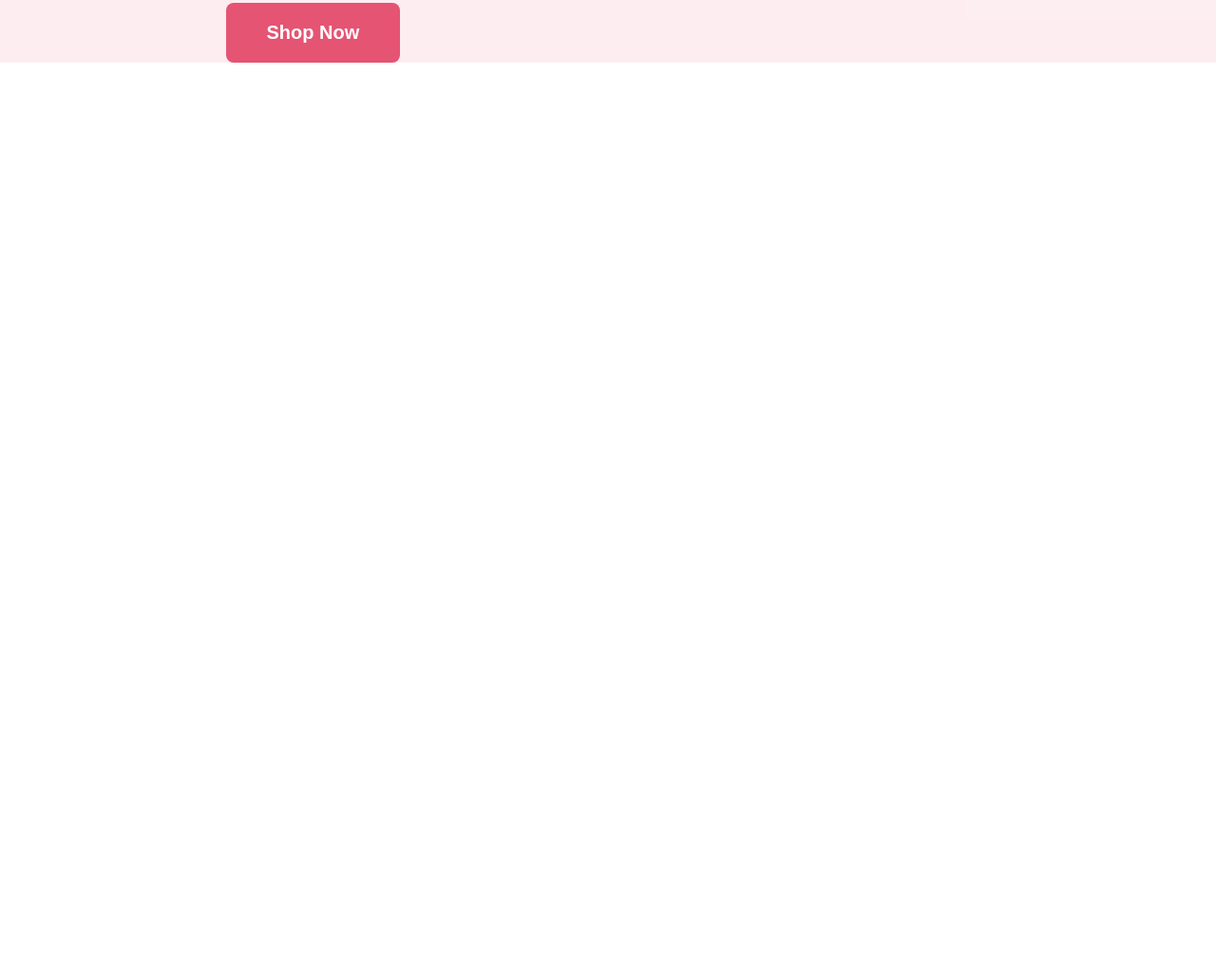
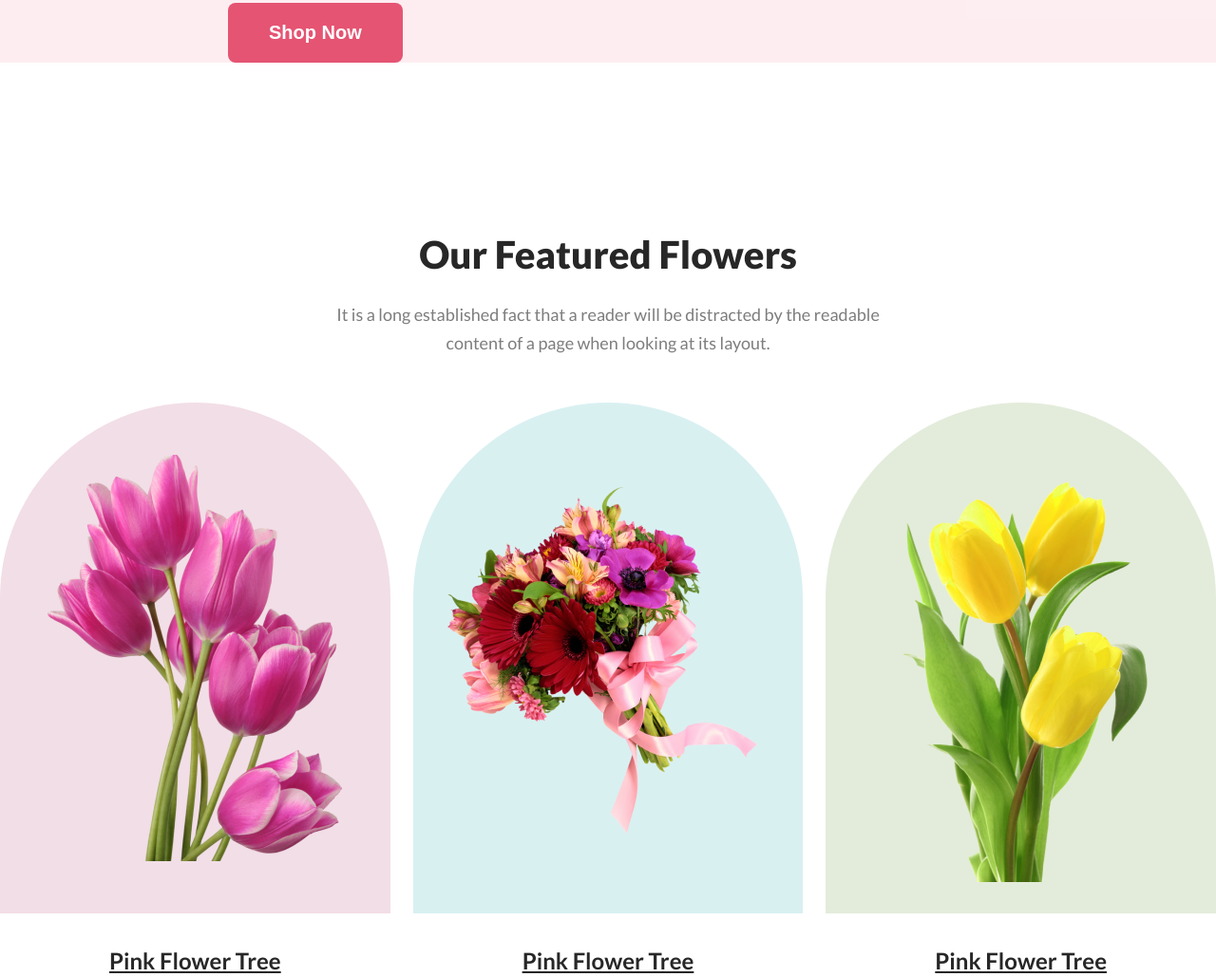
Before and after one commit to redoy49/flower-shop, a plain HTML site: page index.html in a window 1280 px wide. Shown: the part 489-1518 px from the top of the page at 95% size. Before the commit the page ends 800 px from the top, so only its background shows below. Drawn offline with Linux system fonts and the light colour scheme.

Commit message:
Fix featured img

```diff
--- a/assets/css/style.css
+++ b/assets/css/style.css
@@ -6,7 +6,7 @@ body {
   font-style: normal;
 }
 
-/* Reset */
+/* Global reset */
 * {
   margin: 0;
   padding: 0;
@@ -29,21 +29,44 @@ body {
   background-color: #e96a85;
 }
 
-.containe {
+.container {
   max-width: 1440px;
-  max-height: 850px;
+  margin: 0 auto;
+}
+
+.featured-flower h2 {
+  color: #272727;
+  font-size: 40px;
+  font-weight: 800;
+  margin-bottom: 24px;
+}
+
+.featured-flower > p {
+  color: rgba(39, 39, 39, 0.6);
+  font-size: 18px;
+  font-weight: 400;
+  line-height: 30px; /* 166.667% */
+  max-width: 594px;
+  margin: 0 auto;
+  margin-bottom: 48px;
+}
+
+/* Header styles */
+.header {
+  max-width: 1920px;
   margin: 0 auto;
 }
 
 .banner {
   display: flex;
-  justify-content: center;
+  justify-content: space-between;
   align-items: center;
   background: rgba(229, 84, 115, 0.1);
   column-gap: 97px;
-  padding: 50px 240px 0 240px;
   max-height: 850px;
   margin: 0 auto;
+  padding: 50px 240px 0 240px;
+  margin-bottom: 178px;
 }
 
 .banner-content h1 {
@@ -72,6 +95,52 @@ body {
   height: auto;
 }
 
+/* Featured flower */
+.featured-flower {
+  text-align: center;
+}
+
+.flower-container {
+  display: grid;
+  grid-template-columns: repeat(3, 1fr);
+  column-gap: 24px;
+}
+
+.flower-card p {
+  color: #272727;
+  font-size: 24px;
+  font-weight: 700;
+  line-height: 35px; /* 145.833% */
+  text-decoration-line: underline;
+}
+
+.img-container {
+  width: 100%;
+  height: 538px;
+  margin-bottom: 32px;
+  display: flex;
+  justify-content: center;
+  align-items: center;
+  overflow: hidden;
+  border-radius: 300px 300px 0px 0px;
+}
+
+.img-container img {
+  max-width: 100%;
+  height: auto;
+}
+
+.flower-card .pink {
+  background: rgba(167, 33, 98, 0.15);
+}
+
+.flower-card .blue {
+  background: rgba(5, 151, 160, 0.15);
+}
+
+.flower-card .gray {
+  background: rgba(71, 125, 17, 0.15);
+}
 
 @media (max-width: 768px) {
   .banner {
--- a/index.html
+++ b/index.html
@@ -1,28 +1,64 @@
 <!DOCTYPE html>
 <html lang="en">
   <head>
-  <meta charset="UTF-8">
-  <meta name="viewport" content="width=device-width, initial-scale=1.0">
+    <meta charset="UTF-8" />
+    <meta name="viewport" content="width=device-width, initial-scale=1.0" />
     <title>Flower Shop</title>
-  <link rel="stylesheet" href="assets/css/style.css">
+    <link rel="stylesheet" href="assets/css/style.css" />
   </head>
   <body>
     <!-- Header section -->
-  <header>
-    <div class="container banner">
+    <header class="header">
+      <div class="banner">
         <div class="banner-content">
           <h1>Let's make beautiful flowers a part of your life.</h1>
-        <p>It is a long established fact that a reader will be distracted by the readable content of a page when looking at its layout. The point of using Lorem Ipsum is that it has a more-or-less normal distribution of letters.</p>
+          <p>
+            It is a long established fact that a reader will be distracted by
+            the readable content of a page when looking at its layout. The point
+            of using Lorem Ipsum is that it has a more-or-less normal
+            distribution of letters.
+          </p>
           <button class="btn">Shop Now</button>
         </div>
         <div class="banner-img">
-        <img src="assets/images/pngwing 10.png" alt="">
+          <img src="assets/images/pngwing 10.png" alt="" />
         </div>
       </div>
     </header>
     <!-- Main content -->
-  <main></main>
+    <main>
+      <!-- Featured section -->
+      <section class="container featured-flower">
+        <h2>Our Featured Flowers</h2>
+        <p>
+          It is a long established fact that a reader will be distracted by the
+          readable content of a page when looking at its layout.
+        </p>
+        <div class="flower-container">
+          <div class="flower-card">
+            <div class="img-container pink">
+              <img src="assets/images/pngwing 6.png" alt="" />
+            </div>
+            <p>Pink Flower Tree</p>
+          </div>
+          <div class="flower-card">
+            <div class="img-container blue">
+              <img src="assets/images/pngwing 5.png" alt="" />
+            </div>
+            <p>Pink Flower Tree</p>
+          </div>
+          <div class="flower-card">
+            <div class="img-container gray">
+              <img src="assets/images/pngwing 7.png" alt="" />
+            </div>
+            <p>Pink Flower Tree</p>
+          </div>
+        </div>
+      </section>
+    </main>
     <!-- Footer section -->
     <footer></footer>
   </body>
 </html>
+
+<!-- Header er kono max-width hobe na -->
```
Lines whose indentation alone changed are shown as unchanged.
